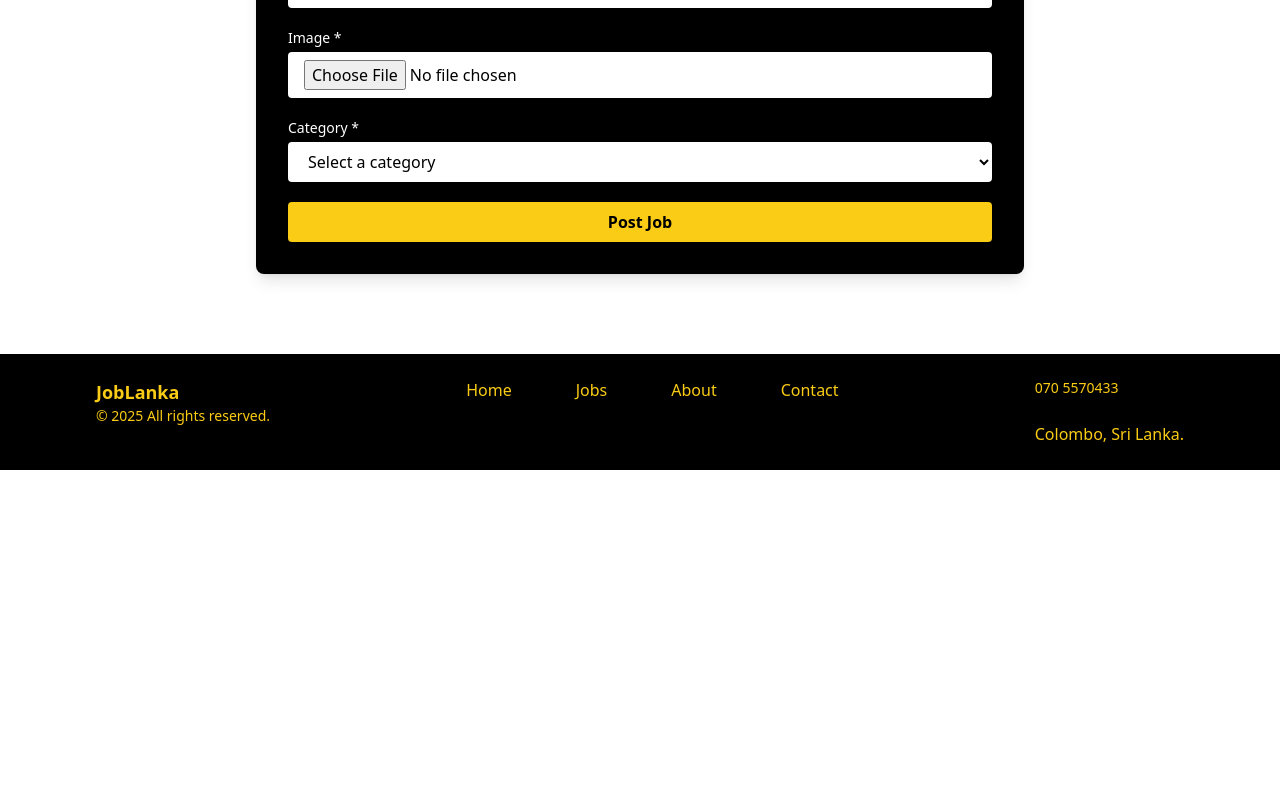
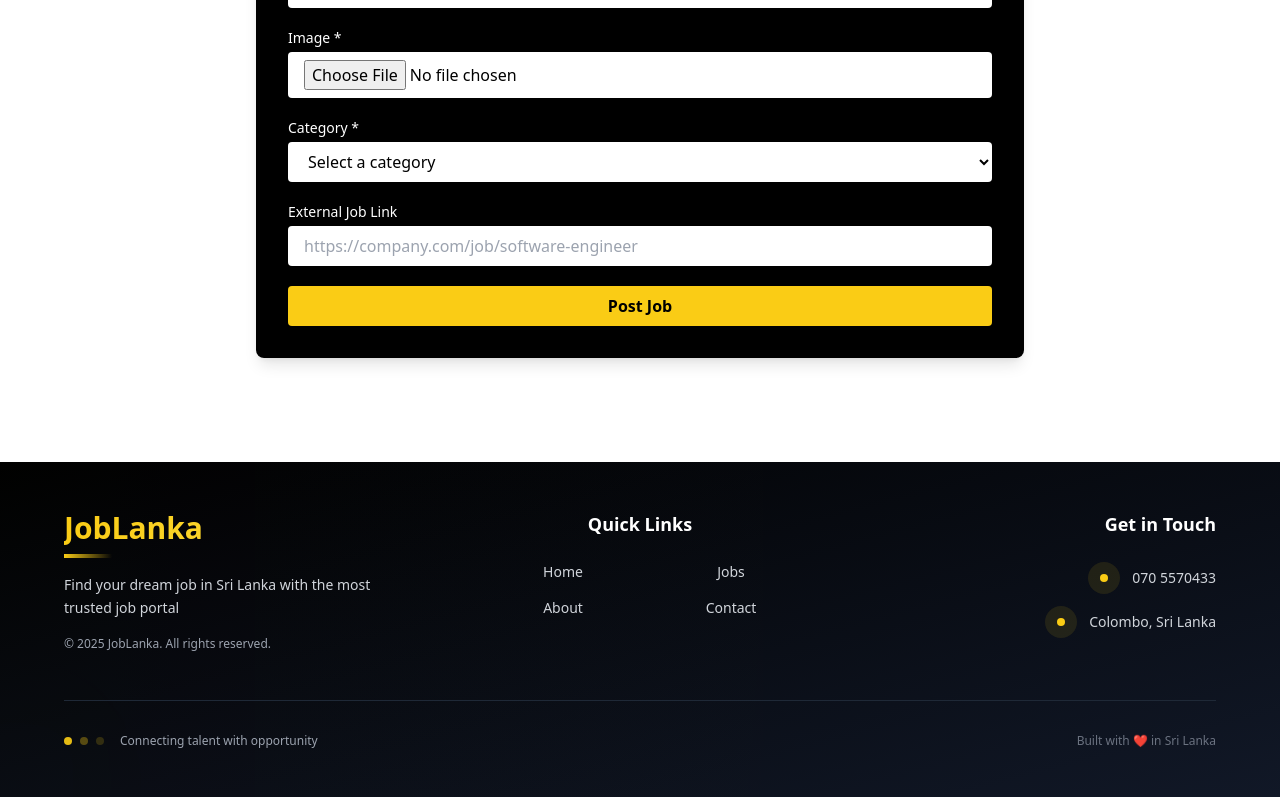
Before and after one commit to dlshn/JobLanka, a React (Create React App) app in the folder front-end/: page /addjob in a window 1280 px wide. Shown: the part 660-1457 px from the top of the page. Before the commit the page ends 1130 px from the top, so only its background shows below. Built offline with nearby package versions, Linux system fonts and the light colour scheme.

Commit message:
Footer update, and resouses link button add

```diff
--- a/front-end/src/Components/Footer.jsx
+++ b/front-end/src/Components/Footer.jsx
@@ -4,28 +4,107 @@ import { Link } from "react-router-dom";
 
 const Footer = () => {
   return (
-    <footer className="bg-black text-yellow-400 py-6 mt-10 px-6 sm:px-10 lg:px-16">
-      <div className="max-w-7xl mx-auto flex flex-col md:flex-row justify-between items-center md:items-start gap-6 text-center md:text-left md:px-8">
+    <footer className="bg-gradient-to-br from-black to-gray-900 text-yellow-400 py-12 mt-16 relative overflow-hidden">
+      {/* Background Pattern */}
+      <div className="absolute inset-0 opacity-5">
+        <div className="absolute top-0 left-0 w-full h-full bg-gradient-to-r from-yellow-400/10 to-transparent"></div>
+        <div className="absolute -top-24 -right-24 w-48 h-48 bg-yellow-400/5 rounded-full blur-3xl"></div>
+        <div className="absolute -bottom-12 -left-12 w-32 h-32 bg-yellow-400/5 rounded-full blur-2xl"></div>
+      </div>
 
-        {/* Left Side: Brand Info */}
-        <div>
-          <h1 className="text-lg font-bold">JobLanka</h1>
-          <p className="text-sm">© {new Date().getFullYear()} All rights reserved.</p>
+      <div className="max-w-7xl mx-auto px-6 sm:px-10 lg:px-16 relative z-10">
+
+        {/* Main Footer Content */}
+        <div className="grid grid-cols-1 md:grid-cols-3 gap-8 lg:gap-12">
+
+          {/* Left Side: Brand Info */}
+          <div className="text-center md:text-left space-y-4">
+            <div className="group">
+              <h1 className="text-2xl lg:text-3xl font-bold bg-gradient-to-r from-yellow-400 to-yellow-300 bg-clip-text text-transparent group-hover:from-yellow-300 group-hover:to-yellow-400 transition-all duration-300">
+                JobLanka
+              </h1>
+              <div className="w-12 h-1 bg-gradient-to-r from-yellow-400 to-transparent mt-2 mx-auto md:mx-0"></div>
+            </div>
+            <p className="text-gray-300 text-sm leading-relaxed">
+              Find your dream job in Sri Lanka with the most trusted job portal
+            </p>
+            <p className="text-xs text-gray-400 font-light">
+              © {new Date().getFullYear()} JobLanka. All rights reserved.
+            </p>
+          </div>
+
+          {/* Center: Navigation Links */}
+          <div className="text-center">
+            <h3 className="text-lg font-semibold mb-6 text-white">Quick Links</h3>
+            <div className="grid grid-cols-2 gap-4 max-w-xs mx-auto">
+              <Link
+                to="/"
+                className="text-gray-300 hover:text-yellow-400 transition-all duration-300 hover:translate-x-1 transform text-sm font-medium border-l-2 border-transparent hover:border-yellow-400 pl-3"
+              >
+                Home
+              </Link>
+              <Link
+                to="/jobs"
+                className="text-gray-300 hover:text-yellow-400 transition-all duration-300 hover:translate-x-1 transform text-sm font-medium border-l-2 border-transparent hover:border-yellow-400 pl-3"
+              >
+                Jobs
+              </Link>
+              <Link
+                to="/about"
+                className="text-gray-300 hover:text-yellow-400 transition-all duration-300 hover:translate-x-1 transform text-sm font-medium border-l-2 border-transparent hover:border-yellow-400 pl-3"
+              >
+                About
+              </Link>
+              <Link
+                to="/contact"
+                className="text-gray-300 hover:text-yellow-400 transition-all duration-300 hover:translate-x-1 transform text-sm font-medium border-l-2 border-transparent hover:border-yellow-400 pl-3"
+              >
+                Contact
+              </Link>
+            </div>
+          </div>
+
+          {/* Right Side: Contact Info */}
+          <div className="text-center md:text-right space-y-4">
+            <h3 className="text-lg font-semibold mb-6 text-white">Get in Touch</h3>
+            <div className="space-y-3">
+              <div className="flex items-center justify-center md:justify-end space-x-3 group">
+                <div className="w-8 h-8 bg-yellow-400/10 rounded-full flex items-center justify-center group-hover:bg-yellow-400/20 transition-colors duration-300">
+                  <div className="w-2 h-2 bg-yellow-400 rounded-full"></div>
+                </div>
+                <p className="text-sm font-medium text-gray-300 group-hover:text-yellow-400 transition-colors duration-300">
+                  070 5570433
+                </p>
+              </div>
+              <div className="flex items-center justify-center md:justify-end space-x-3 group">
+                <div className="w-8 h-8 bg-yellow-400/10 rounded-full flex items-center justify-center group-hover:bg-yellow-400/20 transition-colors duration-300">
+                  <div className="w-2 h-2 bg-yellow-400 rounded-full"></div>
+                </div>
+                <p className="text-sm text-gray-300 group-hover:text-yellow-400 transition-colors duration-300">
+                  Colombo, Sri Lanka
+                </p>
+              </div>
+            </div>
+          </div>
         </div>
 
-        {/* Center: Navigation Links */}
-        <div className="flex flex-wrap justify-center gap-6 md:gap-16 text-md font-medium">
-          <Link to="/" className="hover:underline">Home</Link>
-          <Link to="/jobs" className="hover:underline">Jobs</Link>
-          <Link to="/about" className="hover:underline">About</Link>
-          <Link to="/contact" className="hover:underline">Contact</Link>
-        </div>
-
-        {/* Right Side: Note */}
-        <div className="md:gap-6 sm: flex flex-col items-center md:items-start">
-        <hr className="border-t border-yellow-400 w-full mb-2 mt-0 block md:hidden" />
-          <p className="text-sm font-sm">070 5570433</p>
-          <p>Colombo, Sri Lanka.</p>
+        {/* Bottom Divider and Additional Info */}
+        <div className="mt-12 pt-8 border-t border-gray-800">
+          <div className="flex flex-col md:flex-row justify-between items-center space-y-4 md:space-y-0">
+            <div className="flex items-center space-x-4">
+              <div className="flex space-x-2">
+                <div className="w-2 h-2 bg-yellow-400 rounded-full animate-pulse"></div>
+                <div className="w-2 h-2 bg-yellow-400/60 rounded-full animate-pulse" style={{animationDelay: '0.5s'}}></div>
+                <div className="w-2 h-2 bg-yellow-400/30 rounded-full animate-pulse" style={{animationDelay: '1s'}}></div>
+              </div>
+              <p className="text-xs text-gray-400">
+                Connecting talent with opportunity
+              </p>
+            </div>
+            <div className="text-xs text-gray-500">
+              Built with ❤️ in Sri Lanka
+            </div>
+          </div>
         </div>
       </div>
     </footer>
--- a/front-end/src/Pages/AddJob.jsx
+++ b/front-end/src/Pages/AddJob.jsx
@@ -10,12 +10,13 @@ const AddJob = () => {
     salary: "",
     description: "",
     email: "",
-    category: ""
+    category: "",
+    link: ""
   });
 const [imageFile, setImageFile] = useState(null);
 const [isLoading, setIsLoading] = useState(false);
 
-const { title, company, location, salary, description, email, category } = form;
+const { title, company, location, salary, description, email, category,link } = form;
 const navigate = useNavigate();
 
   const handleImageChange = (e) => {
@@ -52,7 +53,8 @@ const navigate = useNavigate();
       description,
       email,
       category, // <- Add this line
-      img_url: imageUrl
+      img_url: imageUrl,
+      link
     });
 
     console.log(response.data);
@@ -65,7 +67,8 @@ const navigate = useNavigate();
       salary: "",
       description: "",
       email: "",
-      category: "" // Reset the form
+      category: "",
+      link: "" // Reset the form
     });
     setImageFile(null);
     navigate("/");
@@ -197,6 +200,18 @@ const navigate = useNavigate();
               <option value="Other">Other</option>
             </select>
           </div>
+          <div>
+            <label className="block mb-1 text-sm font-medium">External Job Link</label>
+            <input
+              type="url"
+              name="link"
+              value={form.link}
+              onChange={handleChange}
+              className="w-full px-4 py-2 rounded bg-white text-black"
+              placeholder="https://company.com/job/software-engineer"
+            />
+          </div>
+
 
 
           <button
--- a/front-end/src/Pages/Home.jsx
+++ b/front-end/src/Pages/Home.jsx
@@ -109,6 +109,17 @@ const Home = () => {
                 {new Date(job.createdAt).toLocaleDateString()}
               </div>
             </div>
+
+            <div>
+              <a
+                href={job.link}
+                rel='noopener noreferrer'
+                target="_blank"
+                className="inline-block bg-yellow-400 text-white px-4 py-2 rounded-lg hover:bg-yellow-500 transition-colors duration-300"
+              >
+                Apply Now
+              </a>
+            </div>
           </div>
         </div>
     ))}
```
Also changed, not shown: 2 other files (tests, documents, lock files or other folders).
